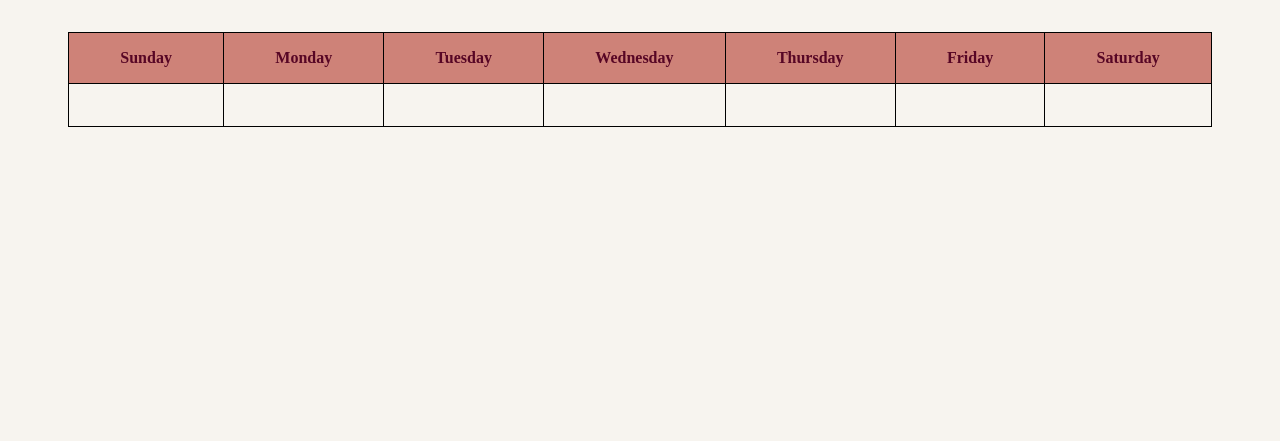
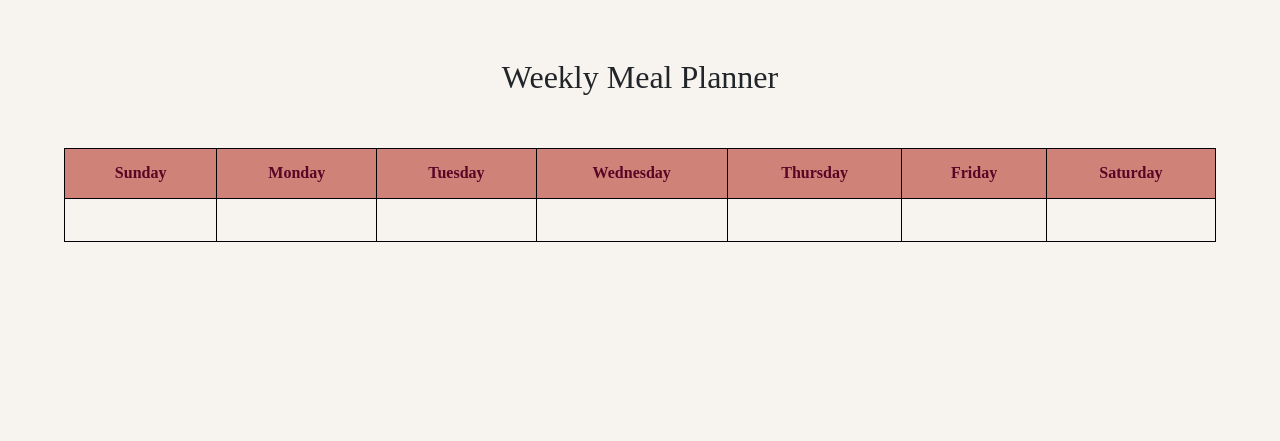
Before and after one commit to jzaia18/TheWegMenu, a Flask app: template thewegmenu/templates/calendar.html in a window 1280 px wide. Shown: the part 70-511 px from the top of the page. Before the commit the page ends 197 px from the top, so only its background shows below. Run offline with Flask 2, Linux system fonts and the light colour scheme; the template is opened without the code that fills it, so the values that code supplies are empty; parts of the project's set-up code (start-up, migrations or seed data) failed here and were passed over; some libraries are stand-ins or nearby versions.

Commit message:
calendar

```diff
--- a/thewegmenu/static/css/calendar.css
+++ b/thewegmenu/static/css/calendar.css
@@ -4,20 +4,48 @@
     top: 5vw;
 }
 
-#weekly-calendar table, th, td {
-    padding: 1vw 4vw;
-    margin-right: auto;
-    margin-left: auto;
+#weekly-calendar h2 {
+    margin-top: 5vw;
+}
+
+#weekly-calendar table, th,td {
     border: thin solid black;
-    margin-top: 3vw;
     font-size: 1em;
 }
 
 #weekly-calendar table {
+    margin-top: 4vw;
+    width: 90%;
+    margin-left: auto;
+    margin-right: auto;
     border-radius: 1em 1em;
 }
 
 #weekly-calendar th {
+    padding: 1vw 2vw;
     background-color: #CE8278;
     color: #570625;
 }
+
+
+#meal-plans {
+    text-align: left;
+}
+
+#meal-plans td {
+    padding: 1vw 0vw;
+}
+
+#meal-plans td ul {
+    list-style-type: none;
+}
+
+#meal-plans li form {
+    background-color: #CE8278;
+    color: white;
+    border: none;
+    text-align: right;
+    display: inline-block;
+    margin: .5vw;
+    position: relative;
+}
--- a/thewegmenu/templates/calendar.html
+++ b/thewegmenu/templates/calendar.html
@@ -8,18 +8,18 @@
 
 {% block body %}
 <div id="weekly-calendar">
-
+<h2>Weekly Meal Planner</h2>
   {% if calendar == None %}
   <h3> You don't have any recipes right now, try searching for some recipes! </h3>
   {% else %}
   {% set DAYS = ["Sunday", "Monday", "Tuesday", "Wednesday", "Thursday", "Friday", "Saturday"] %}
   <table>
-    <tr>
+    <tr id="days">
       {% for day in DAYS %}
       <th>{{day}}</th>
       {% endfor %}
     </tr>
-    <tr>
+    <tr id="meal-plans">
       {% for day in DAYS %}
       <td>
         <ul>
```
